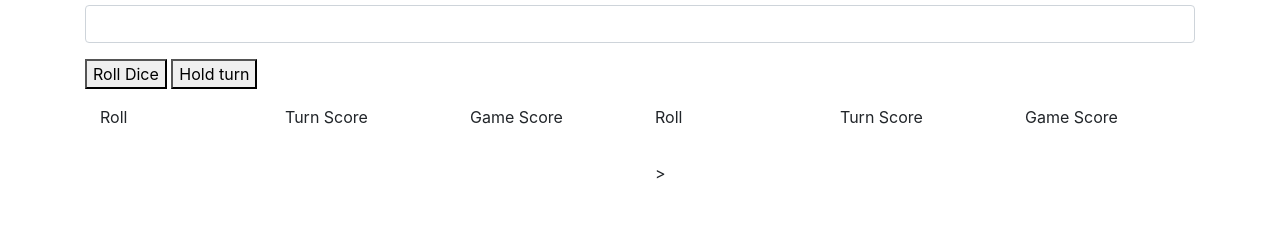
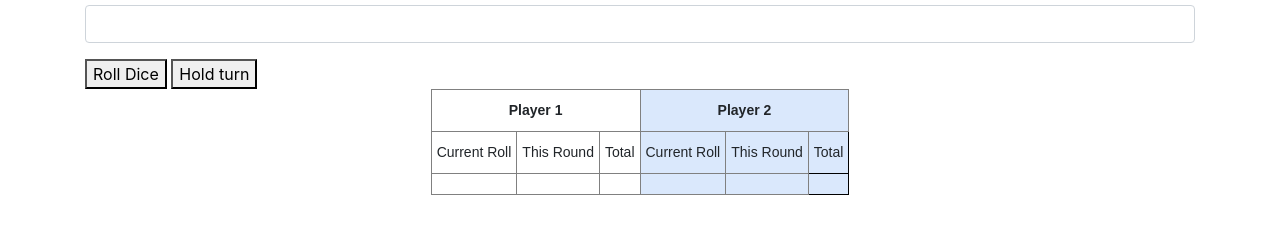
Before and after one commit to KarlStarkweather/pig-dice, a plain HTML site: page index.html in a window 1280 px wide. Shown: the part 159-392 px from the top of the page. Drawn offline with Linux system fonts and the light colour scheme.

Commit message:
replace table elements with auto-generated table

```diff
--- a/css/styles.css
+++ b/css/styles.css
@@ -1,3 +1,16 @@
 /* .hiddenStuff {
   display: none;
 } */
+
+/* <style type="text/css"> */
+            .tg  {border-collapse:collapse;border-spacing:0;margin:0px auto;}
+            .tg td{border-color:black;border-style:solid;border-width:1px;font-family:Arial, sans-serif;font-size:14px;
+              overflow:hidden;padding:10px 5px;word-break:normal;}
+            .tg th{border-color:black;border-style:solid;border-width:1px;font-family:Arial, sans-serif;font-size:14px;
+              font-weight:normal;overflow:hidden;padding:10px 5px;word-break:normal;}
+            .tg .tg-c3ow{border-color:inherit;text-align:center;vertical-align:top}
+            .tg .tg-kfkg{background-color:#dae8fc;border-color:inherit;text-align:center;vertical-align:top}
+            .tg .tg-7btt{border-color:inherit;font-weight:bold;text-align:center;vertical-align:top}
+            .tg .tg-n533{background-color:#dae8fc;border-color:inherit;font-weight:bold;text-align:center;vertical-align:top}
+            .tg .tg-d53b{background-color:#dae8fc;text-align:center;vertical-align:top}
+            /* </style> */
--- a/index.html
+++ b/index.html
@@ -21,58 +21,36 @@
         <button type="submit" id="roll">Roll Dice</button>
         <button type="submit" id="hold">Hold turn</button>
 
+        <div id="result" class="container">
 
+          <table class="tg">
+          <thead>
+            <tr>
+              <th class="tg-7btt" colspan="3" id="player1-name">Player 1</th>
+              <th class="tg-n533" colspan="3" id="player2-name">Player 2</th>
+            </tr>
+          </thead>
+          <tbody>
+            <tr>
+              <td class="tg-c3ow">Current Roll</td>
+              <td class="tg-c3ow">This Round</td>
+              <td class="tg-c3ow">Total</td>
+              <td class="tg-kfkg">Current Roll</td>
+              <td class="tg-kfkg">This Round</td>
+              <td class="tg-d53b">Total</td>
+            </tr>
+            <tr>
+              <td class="tg-c3ow" id="player1-roll"></td>
+              <td class="tg-c3ow" id="player1-score"></td>
+              <td class="tg-c3ow" id="player1-total"></td>
+              <td class="tg-kfkg" id="player2-roll"></td>
+              <td class="tg-kfkg" id="player2-score"></td>
+              <td class="tg-d53b" id="player2-total"></td>
+            </tr>
+          </tbody>
+          </table>
 
-      <div id="result" class="container">
-      <div class="row">
-        <div class="col-sm-6">
-          <p id="player1-name"></p>
         </div>
-        <div class="col-sm-6">
-          <p id="player2-name"></p>
-        </div>
-      </div>
-      <div class="row">
-        <div class="col-sm-2">
-          <p>Roll</p>
-        </div>
-        <div class="col-sm-2">
-          <p>Turn Score</p>
-        </div>
-        <div class="col-sm-2">
-          <p>Game Score</p>
-        </div>
-        <div class="col-sm-2">
-          <p>Roll</p>
-        </div>
-        <div class="col-sm-2">
-          <p>Turn Score</p>
-        </div>
-        <div class="col-sm-2">
-          <p>Game Score</p>
-        </div>
-      </div>
-      <div class="row">
-        <div class="col-sm-2">
-          <p id="player1-roll"></p>
-        </div>
-        <div class="col-sm-2">
-          <p id="player1-score"></p>
-        </div>
-        <div class="col-sm-2">
-          <p id="player1-total"></p>
-        </div>
-        <div class="col-sm-2">
-          <p id="player2-roll"></p>>
-        </div>
-        <div class="col-sm-2">
-          <p id="player2-score"></p>
-        </div>
-        <div class="col-sm-2">
-          <p id="player2-total"></p>
-        </div>
-      </div>
-      </div>
       </div>
     </div>
   </body>
--- a/js/scripts.js
+++ b/js/scripts.js
@@ -28,13 +28,23 @@ function Game(player1, player2) {
   this.currentPlayer = player1;
 }
 
-Player.prototype.hold = function(game1) {
+Game.prototype.playForComputer = function() {
+  this.player2.rollDice();
+  if (this.player2.currentRoll > 1) {
+    this.player2.rollDice();
+  } if (this.player2.currentRoll > 1) {
+    this.player2.hold();
+  }
+}
+
+Player.prototype.hold = function(thisGame) {
   if (this.position === 1) {
-    game1.player1Total += this.turnScore;
-    game1.currentPlayer = game1.player2;
+    thisGame.player1Total = this.turnScore;
+    thisGame.currentPlayer = thisGame.player2;
+    thisGame.playForComputer();
   } else {
-    game1.player2Total += this.turnScore;
-    game1.currentPlayer = game1.player1;
+    thisGame.player2Total += this.turnScore;
+    thisGame.currentPlayer = thisGame.player1;
   };
   this.turnScore = 0;
 }
```
